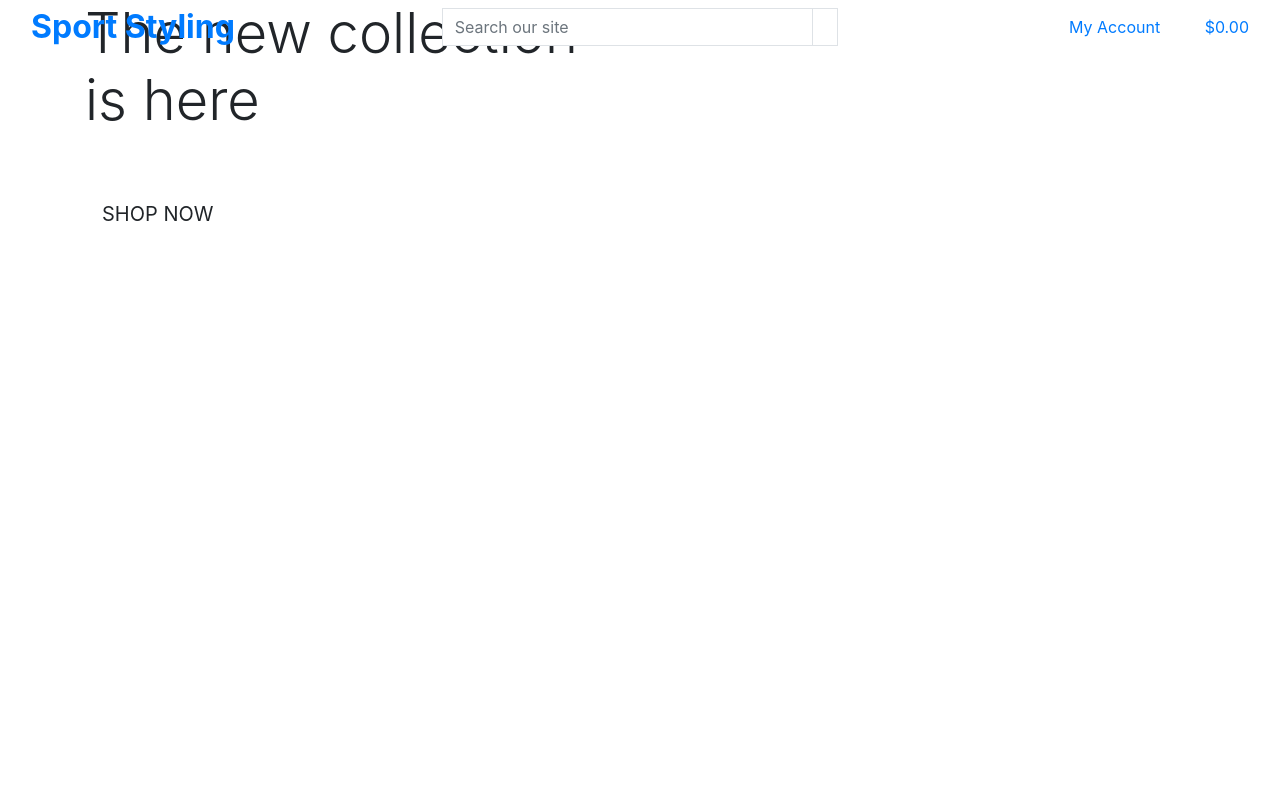
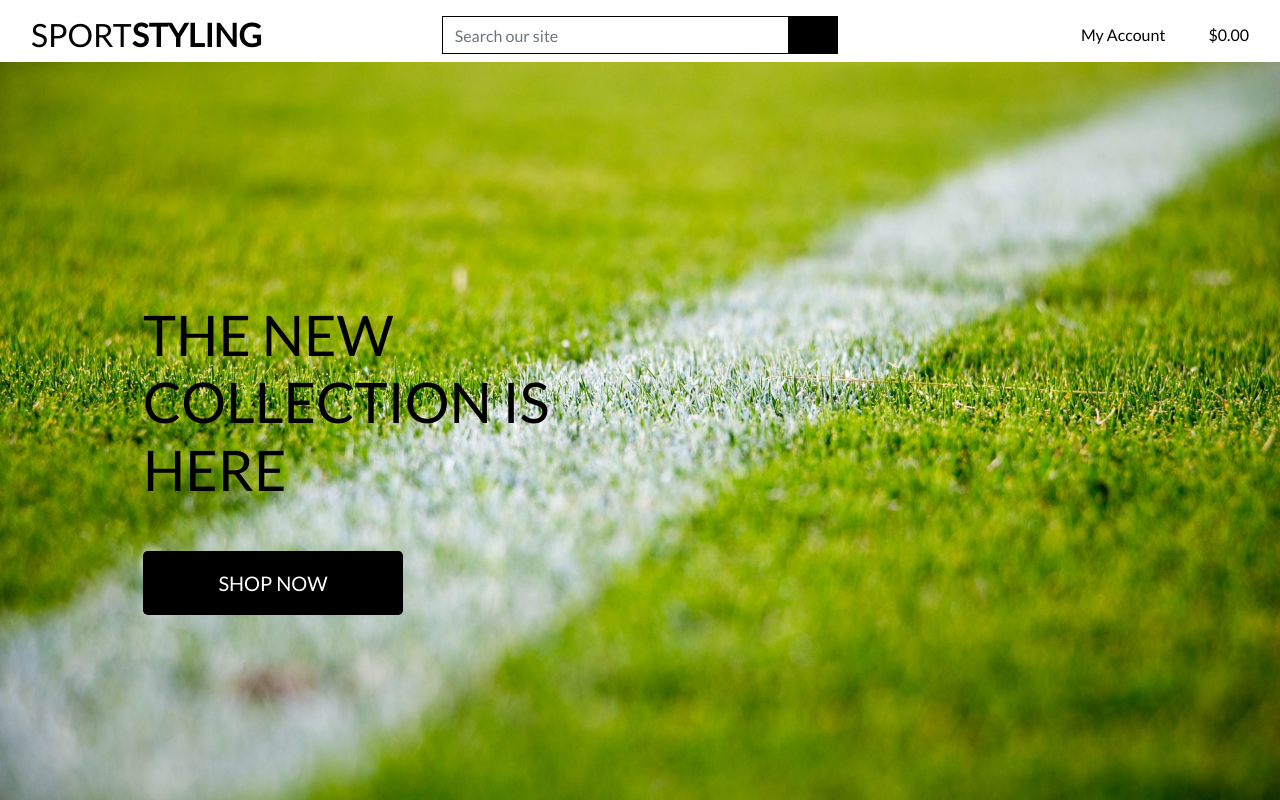
Before and after one commit to Code-Institute-Submissions/shalinshah54-lab-sportstyling_MayResub, a Django app: page / in a window 1280 px wide. Run offline with Django 3.2, Linux system fonts and the light colour scheme; some libraries are stand-ins or nearby versions.

Commit message:
linked the css to the base template and added the some css codes. added a media file and an image.

```diff
--- /dev/null
+++ b/static/css/base.css
@@ -0,0 +1,81 @@
+html {
+    height: 100%;
+}
+
+body {
+    background: url('/media/home-background.jpg') no-repeat center center fixed;
+    background-size: cover;
+    height: calc(100vh - 164px);
+    color: #555;
+    font-family: 'Lato';
+}
+
+/* from Bulma */
+.icon {
+    align-items: center;
+    display: inline-flex;
+    justify-content: center;
+    height: 1.5rem;
+    width: 1.5rem;
+}
+
+.logo-font {
+    text-transform: uppercase;
+}
+
+.main-logo-link {
+    width: fit-content;
+}
+
+.shop-now-button {
+    background: black;
+    color: white;
+    min-width: 260px;
+}
+
+.btn-black {
+    background: black;
+    color: white;
+}
+
+.shop-now-button:hover,
+.shop-now-button:active,
+.shop-now-button:focus,
+.btn-black:hover,
+.btn-black:active,
+.btn-black:focus {
+    background: #222;
+    color: white;
+}
+
+.text-black {
+    color: #000 !important;
+}
+
+.border-black {
+    border: 1px solid black !important;
+}
+
+/* -------------------------------- Media Queries */
+
+/* Slightly larger container on xl screens */
+@media (min-width: 1200px) {
+  .container {
+    max-width: 80%;
+  }
+}
+
+/* fixed top navbar only on medium and up */
+@media (min-width: 992px) {
+    .fixed-top-desktop-only {
+        position: fixed;
+        top: 0;
+        right: 0;
+        left: 0;
+        z-index: 1030;
+    }
+
+    .header-container {
+        padding-top: 164px;
+    }
+}
--- a/templates/base.html
+++ b/templates/base.html
@@ -15,6 +15,8 @@
 
     {% block corecss %}
         <link rel="stylesheet" href="https://stackpath.bootstrapcdn.com/bootstrap/4.4.1/css/bootstrap.min.css" integrity="sha384-Vkoo8x4CGsO3+Hhxv8T/Q5PaXtkKtu6ug5TOeNV6gBiFeWPGFN9MuhOf23Q9Ifjh" crossorigin="anonymous">
+        <link rel="stylesheet" href="https://fonts.googleapis.com/css?family=Lato&display=swap">
+        <link rel="stylesheet" href="{% static 'css/base.css' %}">
     {% endblock %}
 
     {% block extra_css %}
@@ -33,10 +35,10 @@
   </head>
   <body>
     <header class="container-fluid fixed-top">
-      <div class="row">
+      <div id="topnav" class="row bg-white pt-lg-2 d-none d-lg-flex">
             <div class="col-12 col-lg-4 my-auto py-1 py-lg-0 text-center text-lg-left">
                 <a href="{% url 'home' %}" class="nav-link main-logo-link">
-            <h2 class="logo-font text-black my-0"><strong>Sport Styling</strong></h2>
+                    <h2 class="logo-font text-black my-0">Sport<strong>Styling</strong></h2>
                 </a>
             </div>
             <div class="col-12 col-lg-4 my-auto py-1 py-lg-0">
@@ -92,7 +94,6 @@
                 </ul>
             </div>
         </div>
-      </div>
     </header>
 
     {% if messages %}
```
Also changed, not shown: media/home-background.jpg (added). Lines whose indentation alone changed are shown as unchanged.
